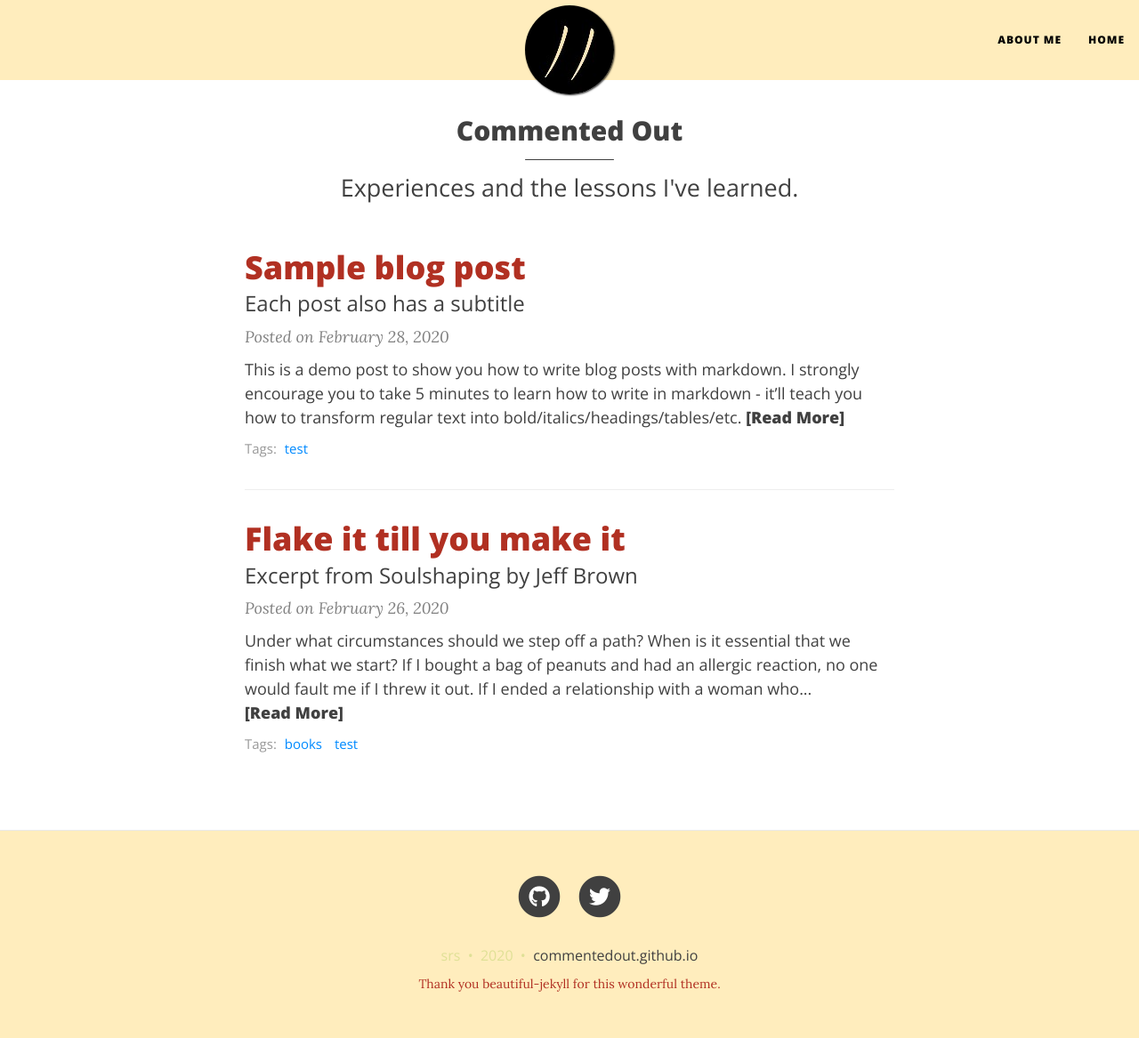
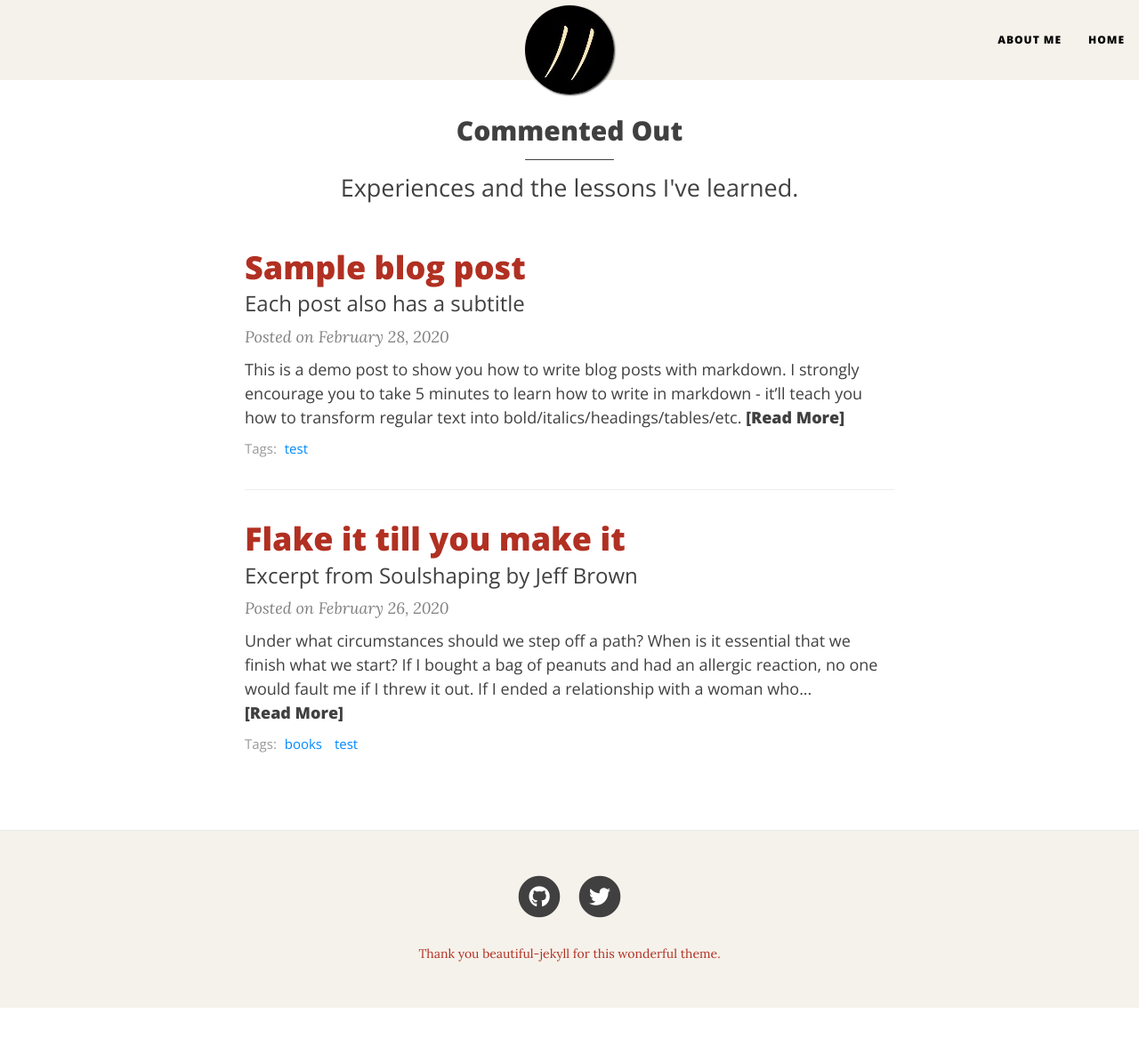
Before and after one commit to commentedout/commentedout.github.io, a Jekyll site: the page built from index.html, in a window 1280 px wide and 1167 px high. Shown: the whole window at 89% size. Built offline with Jekyll 4.4.1, drawn with Linux system fonts in a browser that asks for light colours; nearby versions of some CDN libraries; the list of posts is cut into pages by our own code.

Commit message:
changed header and footer color

```diff
--- a/_config.yml
+++ b/_config.yml
@@ -79,13 +79,13 @@
 
 # Personalize the colors in your website. Colour values can be any valid CSS colour
 
-navbar-col: "#ffedbd"
+navbar-col: "#f5f2eb"
 navbar-text-col: "#000000"
 navbar-border-col: "#EAEAEA"
 page-col: "#FFFFFF"
 link-col: "#008AFF"
 hover-col: "#b13022"
-footer-col: "#ffedbd"
+footer-col: "#f5f2eb"
 footer-text-col: "#dfe096"
 footer-link-col: "#404040"
 
--- a/_includes/footer.html
+++ b/_includes/footer.html
@@ -3,31 +3,7 @@
     <div class="row">
       <div class="col-xl-8 offset-xl-2 col-lg-10 offset-lg-1">
         {% include social-networks-links.html %}
-        {% if page.footer-extra %}
-        <div class="footer-custom-content">
-          {% include {{ page.footer-extra }} %}
-        </div>
-        {% endif %}
-        <p class="copyright text-muted">
-          {% if site.author %}
-          {{ site.author }}
-          &nbsp;&bull;&nbsp;
-          {% endif %}
-          {{ site.time | date: '%Y' }}
 
-          {% if site.url-pretty %}
-          &nbsp;&bull;&nbsp;
-          <a href="{{ '' | absolute_url }}">{{ site.url-pretty }}</a>
-          {% endif %}
-
-          {% if site.matomo %}
-          {% if site.matomo.opt-out %}
-          &nbsp;&bull;&nbsp;
-          <a href="http://{{- site.matomo.uri -}}/index.php?module=CoreAdminHome&action=optOut" target="_blank"
-            class="text_muted">Do-not-Track</a>
-          {% endif %}
-          {% endif%}
-        </p>
         <p class="theme-by">
           Thank you&nbsp;<a style="color: #b13022" href="https://beautifuljekyll.com">beautiful-jekyll</a>&nbsp;for this
           wonderful theme.
```
